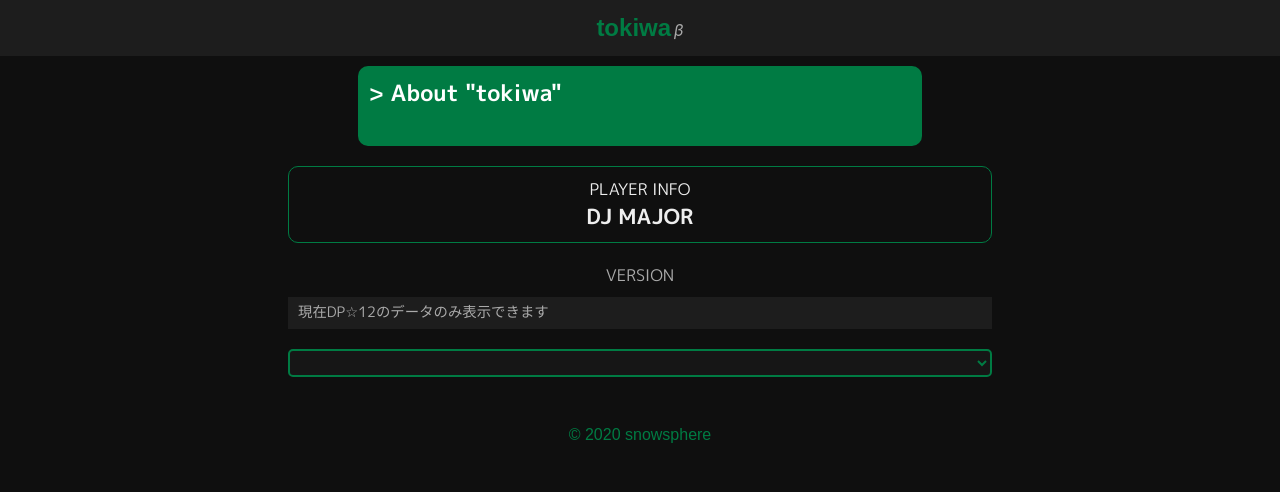
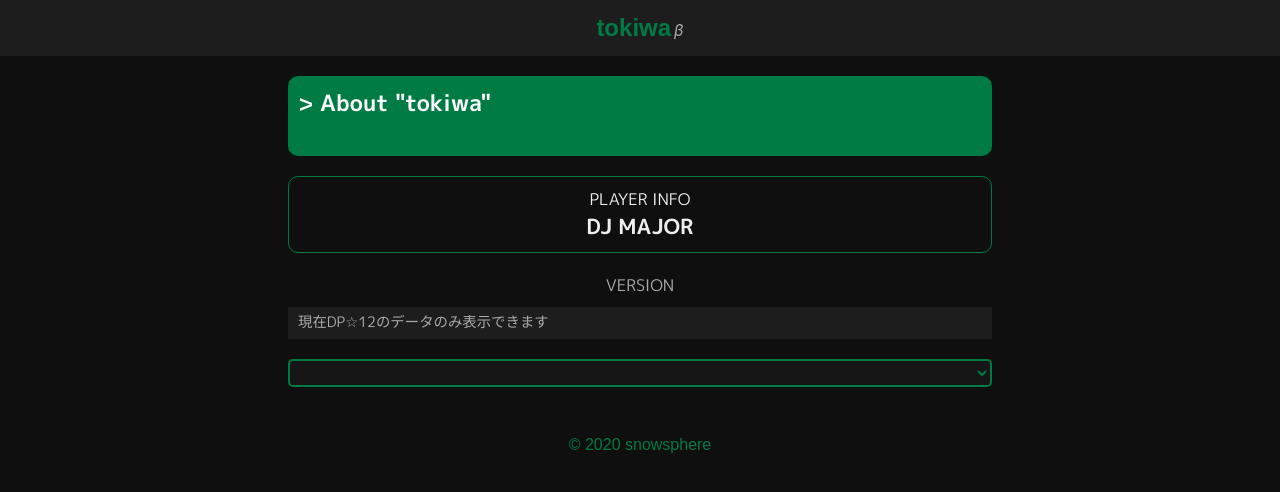
Before and after one commit to prismistim/tokiwa, a Nuxt app: page / in a window 1280 px wide. Shown: the top 492 px of the page. Built offline with nearby package versions, Linux system fonts and the light colour scheme; a web font is replaced by a local one.

Commit message:
バナーサイズを修正

```diff
--- a/assets/scss/_base.scss
+++ b/assets/scss/_base.scss
@@ -46,9 +46,9 @@ ul{
 
 a.banner{
   display: block;
-  width: 80%;
+  width: 100%;
   height: 80px;
-  margin: auto;
+  margin-top: 20px;
   padding: 10px;
   border-radius: 10px;
   background-color: $tokiwa;
```
